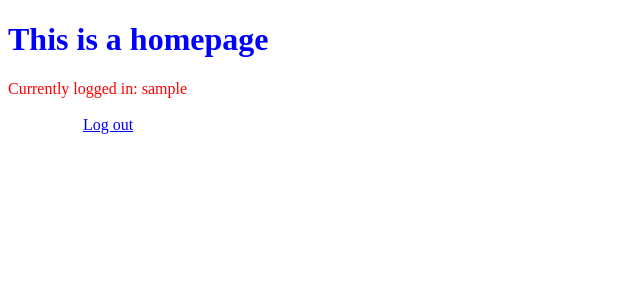
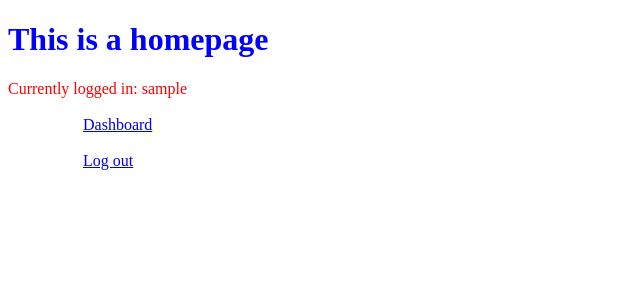
Before and after one commit to knork-fork/bekdur, a Symfony app: template templates/homepage/homepage.html.twig in a window 1280 px wide. Shown: the top 300 px of the page, without its empty margins (0-640 px from the left). Run offline with Twig, Linux system fonts and the light colour scheme; the template is opened without the code that fills it: most values are stand-ins (such as "Sample title", 1, 10 or a date in 2020); some libraries are stand-ins or nearby versions.

Commit message:
Added dashboard link to homepage

```diff
--- a/templates/homepage/homepage.html.twig
+++ b/templates/homepage/homepage.html.twig
@@ -13,6 +13,8 @@
         <br><br>
         <a style="margin-left: 75px;" class="navbar-brand space-brand" href="{{ path('user_signup') }}">Sign up</a>
     {% else %}
+        <a style="margin-left: 75px;" class="navbar-brand space-brand" href="{{ path('user_dashboard') }}">Dashboard</a>
+        <br><br>
         <a style="margin-left: 75px;" class="navbar-brand space-brand" href="{{ path('user_logout') }}">Log out</a>
     {% endif %}
 {% endblock %}
```
